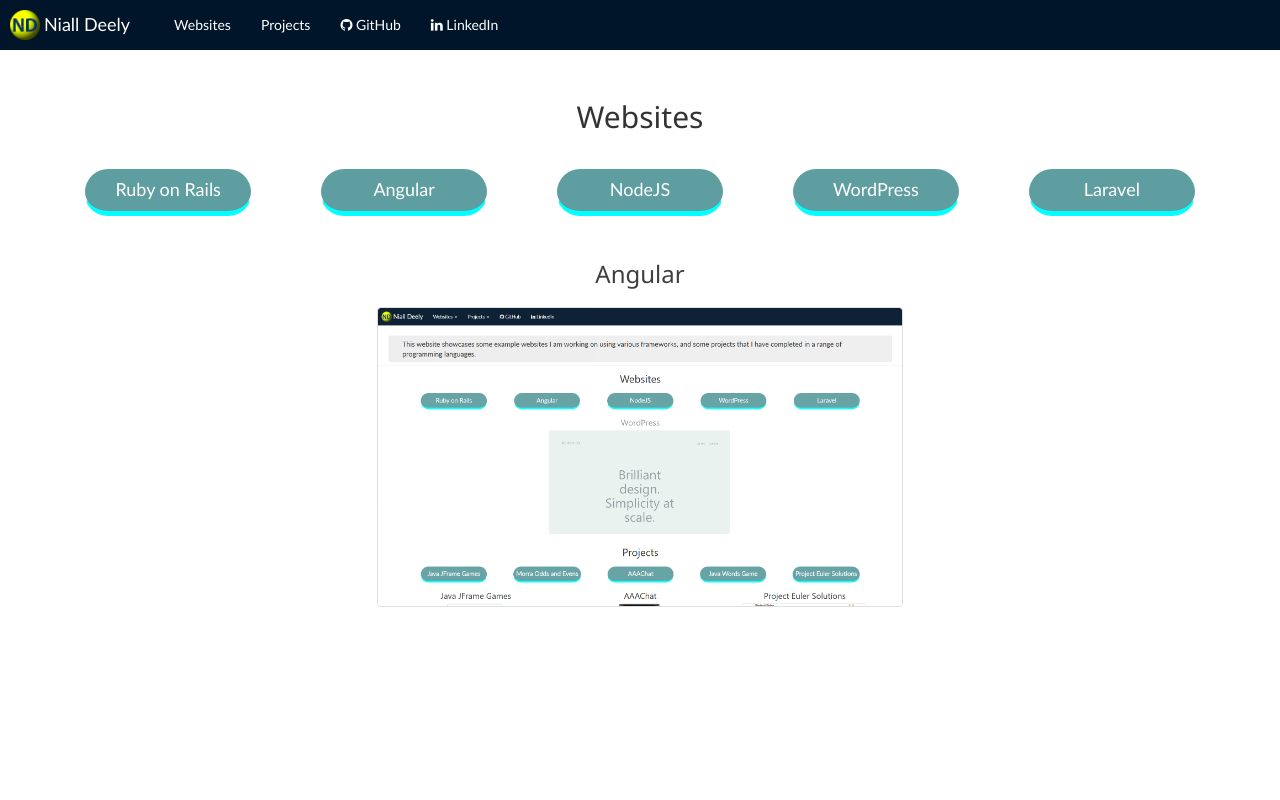
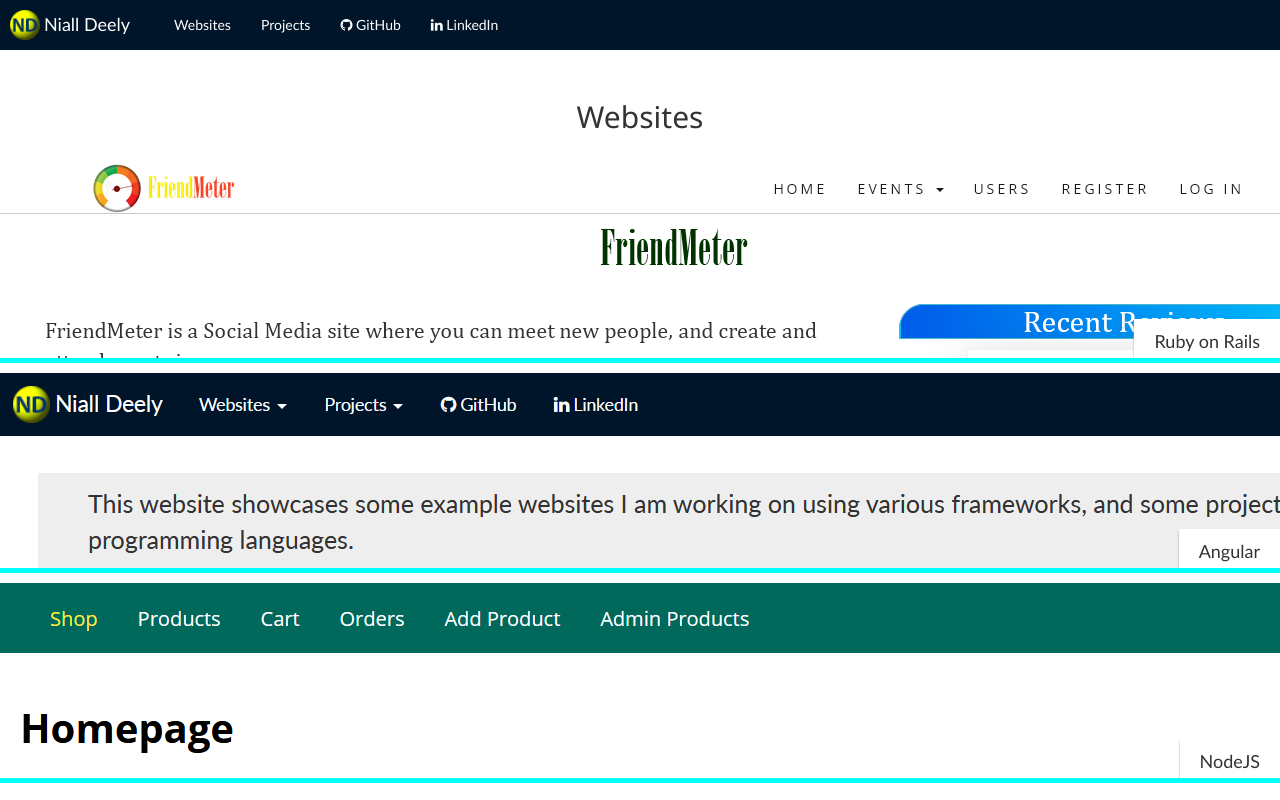
Before and after one commit to ndeely/Angular-ndcom, an Angular app: page /websites in a window 1280 px wide. Shown: the top 800 px of the page. Built offline with nearby package versions, Linux system fonts and the light colour scheme.

Commit message:
redesigning menu

```diff
--- a/angular.json
+++ b/angular.json
@@ -33,7 +33,8 @@
               "src/assets/css/slideshow.css"
 						],
 						"scripts": [
-              "src/assets/js/slideshow.js"
+              "src/assets/js/slideshow.js",
+              "src/assets/js/menu.js"
             ]
 					},
 					"configurations": {
--- a/src/app/projects/projects.component.html
+++ b/src/app/projects/projects.component.html
@@ -3,7 +3,7 @@
   <div class="projects">
     <div class="row">
       <div id="projects" class="menu col-xs-12">
-        <button *ngFor="let project of projects" (click)="selectProject(project.id)">
+        <button class="menu-button" *ngFor="let project of projects" (click)="selectProject(project.id)">
           {{ project.name }}<span>&nbsp;</span>
         </button>
       </div>
--- a/src/app/websites/websites.component.html
+++ b/src/app/websites/websites.component.html
@@ -3,10 +3,15 @@
   <div class="sites">
     <div class="row">
 
-      <div id="sites" class="menu col-xs-12">
-        <button *ngFor="let site of sites" (click)="selectSite(site.id)">
-          {{ site.name }}<span>&nbsp;</span>
-        </button>
+      <div id="sites" class="menu">
+        <div
+          class="menu-button"
+          *ngFor="let site of sites"
+          (click)="toggleSite(site.id)"
+          style="background-image: url({{site.imagePath}});"
+        >
+            <p>{{ site.name }}</p><span>&nbsp;</span>
+        </div>
       </div>
 
       <div *ngIf="!selectedSite">
@@ -14,7 +19,7 @@
           <div class="slideshow-container">
             <span *ngFor="let site of sites" class="mySlides2">
               <h3>{{ site.name }}</h3>
-              <a (click)="selectSite(site.id)">
+              <a (click)="toggleSite(site.id)">
                 <img
                   src="{{ site.imagePath }}"
                   alt="{{ site.name }}"
--- a/src/app/websites/websites.component.ts
+++ b/src/app/websites/websites.component.ts
@@ -10,13 +10,14 @@ import {WebsitesService} from '@websites/websites.service';
 @Component({
   selector: 'app-websites',
   templateUrl: './websites.component.html',
-  styleUrls: ['./websites.component.scss']
+  styleUrls: ['./websites.component.scss', '../../assets/css/menu.scss']
 })
 
 export class WebsitesComponent implements OnInit, OnDestroy {
   selectedSite: Website = null;
   sites: Website[];
   isLoading = false;
+  previousId: number;
 
   subscription: Subscription;
 
@@ -29,20 +30,20 @@ export class WebsitesComponent implements OnInit, OnDestroy {
       (params: Params) => {
         if (params.id) {
           const id = +params.id;
-          setTimeout(() => { this.selectSite(id); }, 100);
+          setTimeout(() => { this.toggleSite(id); }, 100);
         }
       }
     );
   }
 
-  selectSite(id: number) {
+  toggleSite(id: number) {
     const websiteButtons = document.getElementById('sites')
-      .getElementsByTagName('button');
+      .getElementsByClassName('menu-button');
     if (this.selectedSite) {
-      const previousId = this.selectedSite.id;
-      websiteButtons[previousId].classList.toggle('active');
+      this.previousId = this.selectedSite.id;
+      websiteButtons[this.previousId].classList.toggle('active');
     }
-    if (id < this.sites.length) {
+    if (id < this.sites.length && id !== this.previousId) {
       this.selectedSite = this.sites[id];
       websiteButtons[id].classList.toggle('active');
     }
--- /dev/null
+++ b/src/assets/css/menu.scss
@@ -0,0 +1,41 @@
+.menu {
+  width: 100%;
+  text-align: center;
+  overflow: hidden;
+  .menu-button {
+    cursor: pointer;
+    width: 100vw;
+    height: 200px;
+    overflow: hidden;
+    border-bottom: 5px solid cyan;
+    position: relative;
+    left:4000px;
+    margin: 10px 0px;
+    &.show {
+      transition: left 0.8s ease;
+      left: 0px;
+    }
+    &:hover, &:active, &.active {
+      border-bottom: 5px solid #1890ff;
+      color: brown;
+      background-color: transparent;
+      transition: 1s ease;
+      p {
+        transition: background-color 1s ease;
+        background-color: lightgray;
+      }
+    }
+    &:active, &.active {
+      height: auto;
+    }
+    p {
+      position: absolute;
+      bottom: -17px;
+      right: 0%;
+      font-size: large;
+      background-color: white;
+      padding: 10px 20px;
+      box-shadow: 0 2px 2px darkgray;
+    }
+  }
+}
--- /dev/null
+++ b/src/assets/js/menu.js
@@ -0,0 +1,19 @@
+window.addEventListener('scroll', showBlocks);
+
+showBlocks();
+
+function showBlocks() {
+  const blocks = document.querySelectorAll('.menu-button');
+
+  const triggerBottom = window.innerHeight * 0.8;
+
+  blocks.forEach(block => {
+    const blockTop = block.getBoundingClientRect().top;
+
+    if (blockTop < triggerBottom) {
+      block.classList.add('show');
+    } else {
+      block.classList.remove('show');
+    }
+  });
+}
--- a/src/styles.scss
+++ b/src/styles.scss
@@ -138,52 +138,6 @@ p.info {
   height: 300px;
 }
 
-// menu for websites/projects
-.menu {
-  width: 90%;
-  margin: 10px 5%;
-  text-align: center;
-  display: flex;
-  justify-content: space-between;
-  button {
-    position: relative;
-    background-color: cadetblue;
-    color: #fff;
-    font-size: large;
-    padding: 8px;
-    margin: 5px;
-    min-width: 15%;
-    border: 1px solid #fff;
-    border-bottom: 5px solid cyan;
-    border-radius: 25px;
-    overflow: hidden;
-    &:hover, &:active, &.active {
-      border-bottom: 5px solid #1890ff;
-      color: #005bea;
-      background-color: transparent;
-      transition: 1s ease;
-      transition: background-color 0.4s ease;
-      span {
-        height: 100%;
-        width: 100%;
-      }
-    }
-    span {
-      position: absolute;
-      top:50%;
-      left: 50%;
-      transform: translate(-50%, -50%);
-      background-color: #f0f8ff;
-      z-index: -1;
-      border-radius: 25px;
-
-      height: 0px;
-      width: 0px;
-      transition: 1s ease;
-    }
-  }
-}
-
 .siteImage, .projectImage {
   text-align: center;
   img {
```
